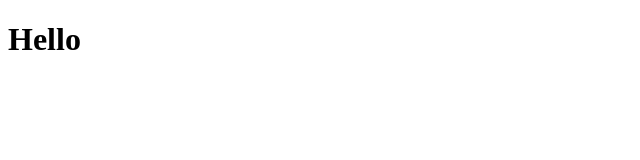
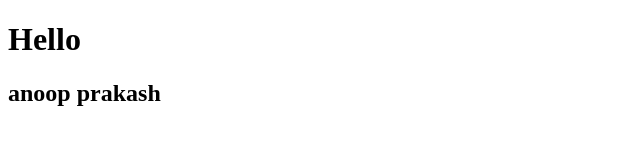
Before and after one commit to ANOOP-PRAKASSH/datewithgit-sample, a plain HTML site: page index.html in a window 1280 px wide. Shown: the whole page, without its empty margins (0-640 px from the left). Drawn offline with Linux system fonts and the light colour scheme.

Commit message:
index file edited

```diff
--- a/index.html
+++ b/index.html
@@ -6,5 +6,6 @@
 </head>
 <body>
 	<h1> Hello</h1>
+	<h2>anoop prakash</h2>
 </body>
 </html>
```
